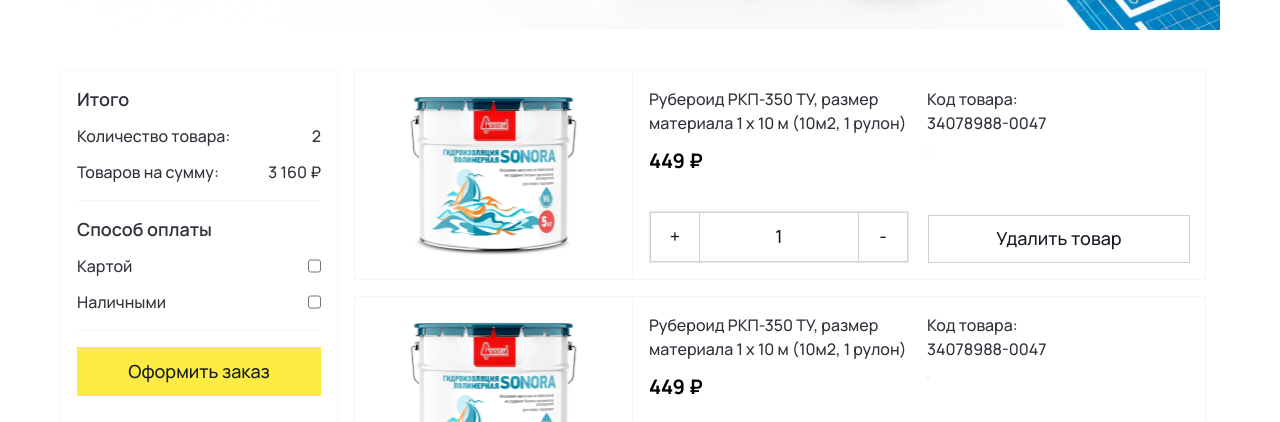
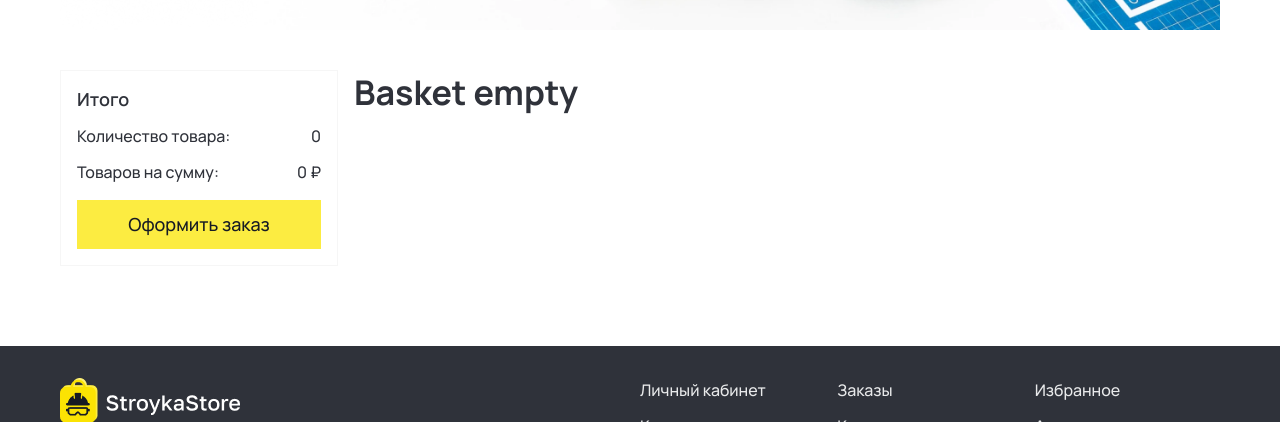
Before and after one commit to Mirsidiq/tools_ecommerse_front, a React (Vite) app: page /basket in a window 1280 px wide. Shown: the part 378-800 px from the top of the page. Built offline with nearby package versions, Linux system fonts and the light colour scheme.

Commit message:
add count property to local storage

```diff
--- a/src/App.jsx
+++ b/src/App.jsx
@@ -30,8 +30,8 @@
             <Route element={<Contact />} path="/contact" />
             <Route element={<Categories />} path="/categories" />
             <Route element={<Products  basket={basket} setBasket={setBasket} />} path="/products/:id" />
-            <Route element={<SingleProduct />} path="/single-product/:id" />
-            <Route element={<Basket />} path="/basket" />
+            <Route element={<SingleProduct  basket={basket} setBasket={setBasket} />} path="/single-product/:id" />
+            <Route element={<Basket basket={basket} setBasket={setBasket} />} path="/basket" />
             <Route element={<Deliver />} path="/deliver" />
             <Route element={<Profile />} path="/profile" />
           </Routes>
--- a/src/pages/basket/basket.jsx
+++ b/src/pages/basket/basket.jsx
@@ -2,14 +2,31 @@
 import Button from "../../components/button/button"
 import basketImg from "../../assets/img/basket-main-bg.png"
 import basketProduct from "../../assets/img/discount-img__tablet.png"
-import { useState } from "react"
+import { useEffect, useState } from "react"
 import Counter from "../../components/counter/counter."
 import { useNavigate } from "react-router-dom"
-const Basket = () => {
-  const [count,setCount]=useState(1)
-  const inc=()=>setCount(count+1)
-  const dec=()=>count>1 ?setCount(count-1):setCount(1)
+const Basket = (props) => {
   const navigate=useNavigate()
+  const {basket,setBasket}=props
+  const [totalCount,setTotalCount]=useState(1)
+  const [totalPrice,setTotalPrice]=useState()
+  const countTotalOrder=()=>{
+    let sum=0
+    let totalPrice=0
+    for(let item of basket) {
+      sum+=item.count
+      totalPrice+=item.price
+    }
+    setTotalCount(sum)
+    setTotalPrice(totalPrice)
+}
+const deleteFromBasket=(productId)=>{
+  setBasket(basket.filter(item=>item.product_id!=productId))
+}
+  useEffect(()=>{
+    countTotalOrder()
+  },[totalCount])
+  console.log(totalCount);
   return <>
   <div className="basket lg:pb-20">
     <div className="container">
@@ -24,33 +41,35 @@
               <h3 className="basket__total__title text-dark text-inner font-serif font-semibold">
               Итого
               </h3>
-              <p className="basket__total__txt mt-3 text-dark text-normal font-serif font-medium flex justify-between">Количество товара:<span className="basket__total__txt__inner">2</span></p>
-              <p className="basket__total__txt mt-3 text-dark text-normal font-serif font-medium flex justify-between">Товаров на сумму: <span className="basket__total__txt__inner">3 160 ₽</span></p>
+              <p className="basket__total__txt mt-3 text-dark text-normal font-serif font-medium flex justify-between">Количество товара:<span className="basket__total__txt__inner">{totalCount}</span></p>
+              <p className="basket__total__txt mt-3 text-dark text-normal font-serif font-medium flex justify-between">Товаров на сумму: <span className="basket__total__txt__inner">{totalPrice} ₽</span></p>
             </div>
-            <div className="basket-left__payment mt-4 py-4">
+            {/* <div className="basket-left__payment mt-4 py-4">
               <h3 className="basket__total__title text-dark text-inner font-serif font-semibold">
               Способ оплаты
               </h3>
               <p className="basket__payment__txt mt-3 text-dark text-normal font-serif font-medium flex justify-between">Картой <input type="checkbox" className="basket__payment__check" /></p>
               <p className="basket__payment__txt mt-3 text-dark text-normal font-serif font-medium flex justify-between">Наличными <input type="checkbox" className="basket__payment__check" /></p>
-            </div>
+            </div> */}
             <div className="basket-left__footer mt-4">
               <Button className="w-full" onClick={()=>navigate("/deliver")}>Оформить заказ</Button>
             </div>
             </form>
       </div>
       <div className="basket-right ms-4">
-          <div className="basket-card flex">
+          {
+            basket.length>0 ?
+            basket.map(item=>(
+              <div key={item.product_id} className="basket-card flex">
               <div className="basket-card__img__wrapper ">
-              <img className="basket-card__img" src={basketProduct}/>
+                <img className="basket-card__img" src={item.thumbnail}/>
               </div>
               <div className="basket-card__left flex p-4">
                 <div className="basket-card__content relative">
-                <p className="basket-card__desc text-normal font-serif font-medium text-dark">Рубероид РКП-350 ТУ, размер материала 1 х 10 м (10м2, 1 рулон)</p>
-                <p className="basket-card__price mt-3">449 ₽</p>
+                  <p className="basket-card__desc text-normal font-serif font-medium text-dark">{item.name}</p>
+                  <p className="basket-card__price mt-3">{item.price} ₽</p>
                   <div className="single-product__btn__actions inline-flex bottom-0 absolute">
-
-                <Counter className="basket-card__count"/>
+                  <div className="text-inner text-extra-dark font-serif font-medium inline-flex items-center justify-center single-product__count basket-card__delete__btn absolute bottom-0">{item.count} шт</div>
                   </div>
                 </div>
                 <div className="basket-card__content ms-4 relative">
@@ -61,7 +80,11 @@
                 </div>
               </div>
             </div>
-          <div className="basket-card flex">
+            ))
+             :
+              <p className="text-title text-dark text-center font-serif font-bold">Basket empty</p>
+          }
+          {/* <div className="basket-card flex">
             <div className="basket-card__img__wrapper ">
               <img className="basket-card__img" src={basketProduct}/>
             </div>
@@ -70,7 +93,7 @@
                 <p className="basket-card__desc text-normal font-serif font-medium text-dark">Рубероид РКП-350 ТУ, размер материала 1 х 10 м (10м2, 1 рулон)</p>
                 <p className="basket-card__price mt-3">449 ₽</p>
                 <div className="single-product__btn__actions inline-flex bottom-0 absolute">
-                <Counter className="basket-card__count"/>
+                <div className="text-inner text-extra-dark font-serif font-medium inline-flex items-center justify-center single-product__count basket-card__delete__btn absolute bottom-0">3 шт</div>
                 </div>
               </div>
               <div className="basket-card__content ms-4 relative">
@@ -80,7 +103,7 @@
                 </div>
               </div>
             </div>
-          </div>
+          </div> */}
       </div>
       </div>
     </div>
--- a/src/pages/singleProduct/SingleProduct.jsx
+++ b/src/pages/singleProduct/SingleProduct.jsx
@@ -6,18 +6,30 @@
 import { useEffect, useState } from "react";
 import Modal from "../../components/modal/modal";
 import Counter from "../../components/counter/counter.";
-const SingleProduct = () => {
+const SingleProduct = (props) => {
+  const { basket, setBasket } = props;
   const [singleProductCounter,setSingleProductCounter]=useState(1)
-  const [product,setProduct]=useState([])
+  const [product,setProduct]=useState({})
+  const tempProduct={}
   const [open,setOpen]=useState(false)
   const navigate=useNavigate()
   const params=useParams()
   const {id}=params
+  const addBasket = () => {
+    if (!basket.find((e) => e.product_id == product.product_id)) {
+      const newProduct=Object.assign(tempProduct,product)
+      newProduct.count=singleProductCounter
+      setBasket([...basket, newProduct]);
+    }
+}
   useEffect(()=>{
     fetch(`http://localhost:8080/product/${id}/`)
     .then(res=>res.json())
     .then(data=>setProduct(data.data))
   },[])
+  useEffect(() => {
+    window.localStorage.setItem("basket", JSON.stringify(basket));
+  }, [basket]);
   return <>
     <div className="single-product py-10">
       <div className="container">
@@ -35,7 +47,10 @@
               {product.price}
               </span>
               <div className="single-product__btns flex items-center mt-6">
-                <Button className="single-product__add me-4" onClick={()=>{setOpen(true)}}>В корзину</Button>
+                <Button className="single-product__add me-4" onClick={()=>{
+                  addBasket()
+                  setOpen(true)
+                  }}>В корзину</Button>
                 <Counter  singleProductCounter={setSingleProductCounter}/>
               </div>
             </div>
```
Also changed, not shown: src/pages/products/products.jsx (+166 -86 lines). Lines whose indentation alone changed are shown as unchanged.
